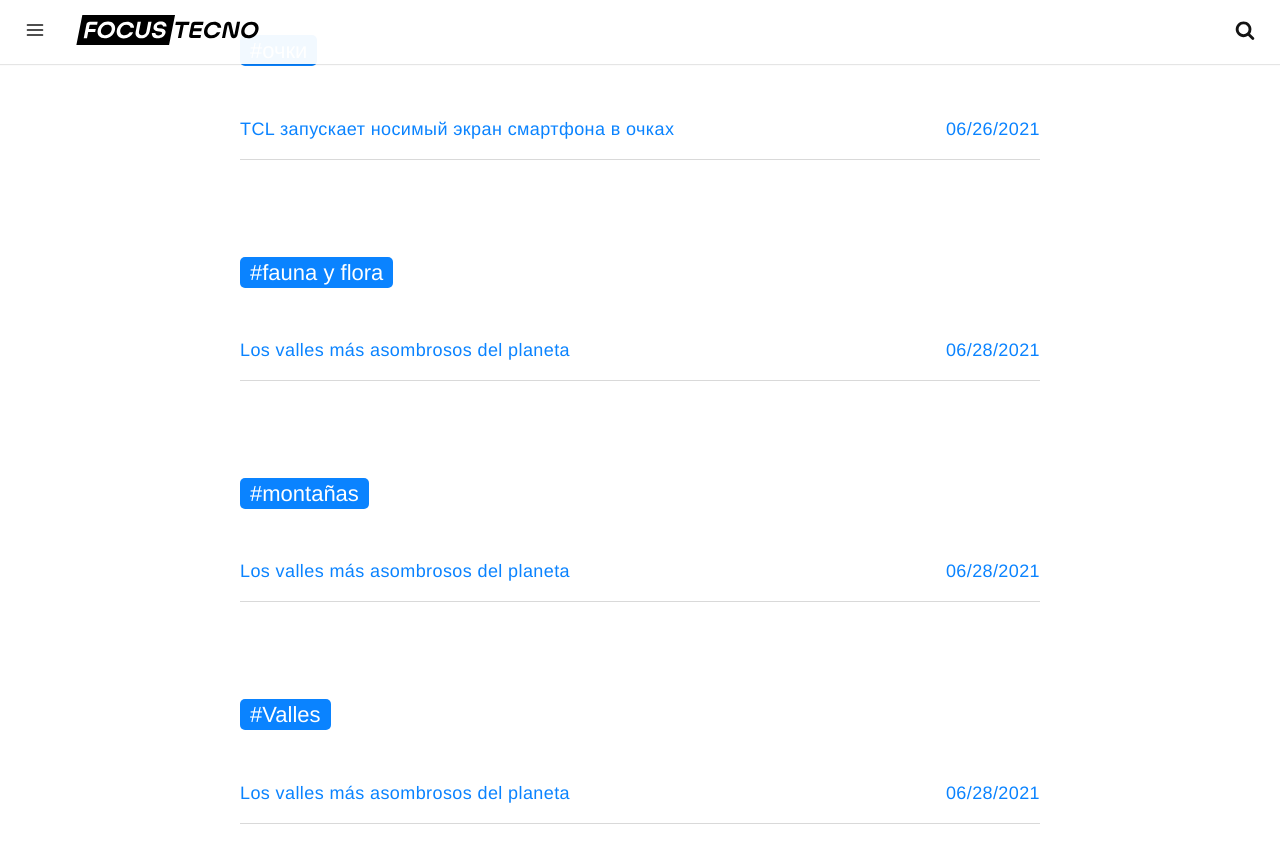
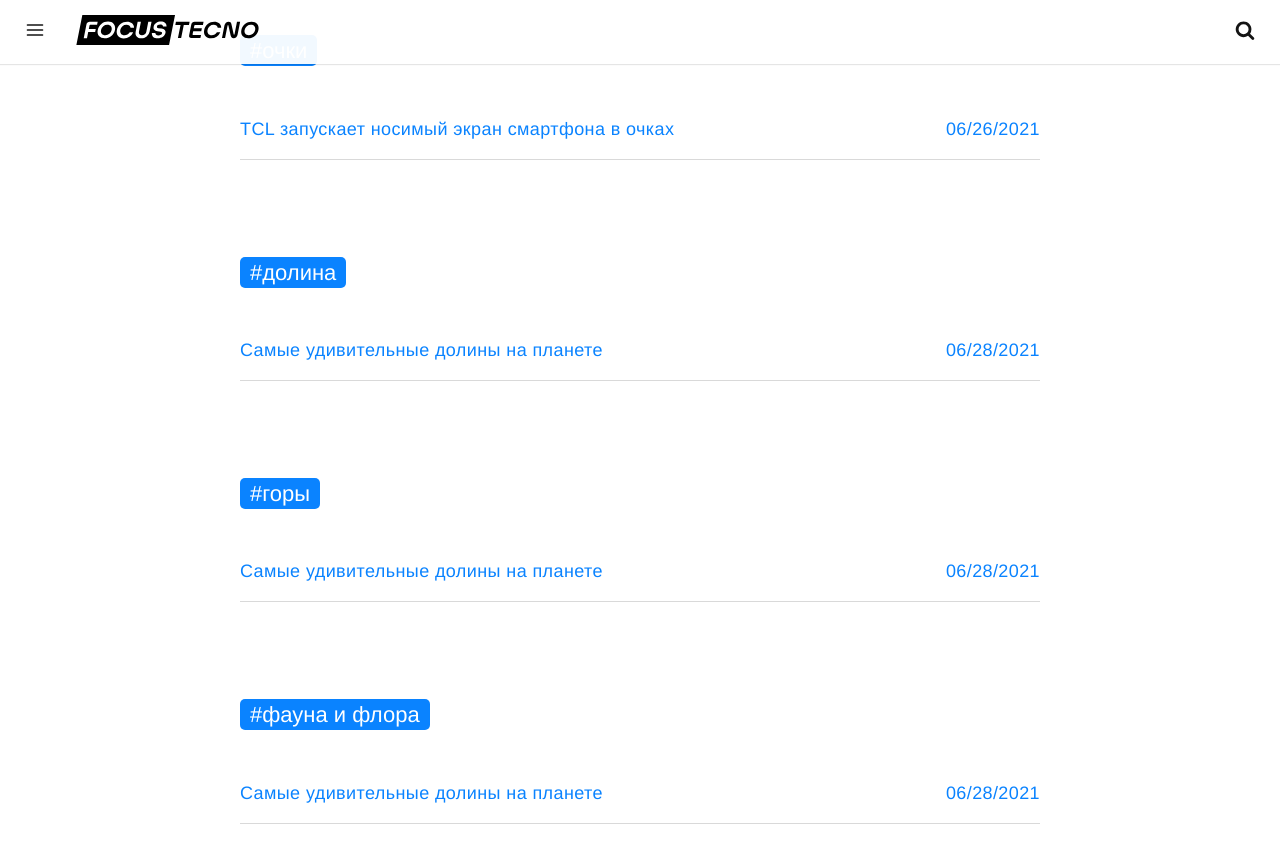
Before and after one commit to Focustecnoua/focusua, a Jekyll site: the page built from tags.html, in a window 1280 px wide and 900 px high, scrolled down 15233 px. Shown: the top 863 px of the window. Built offline with Jekyll 4.4.1, drawn with Linux system fonts in a browser that asks for light colours; some web fonts are replaced; comment, search, counter and statistics services are not loaded; some of the changed lines change nothing that is shown; some of the changed text lies outside the part shown.

Commit message:
Update from Forestry.io Focustecnoua updated _posts/2021-06-28-los-valles-mas-asombrosos-del-planeta.md

```diff
--- a/_posts/2021-06-28-los-valles-mas-asombrosos-del-planeta.md
+++ b/_posts/2021-06-28-los-valles-mas-asombrosos-del-planeta.md
@@ -1,81 +1,81 @@
 ---
-date: 2021-06-28 03:00:00 +0000
+date: 2021-06-28T03:00:00.000+00:00
 layout: post
-title: Los valles más asombrosos del planeta
-subtitle: Si estas buscando rincones exquisitos del mundo maravillosos, te presentamos
-  los más bonitos e inolvidables que querrás visitar.
-description: Si estas buscando rincones exquisitos del mundo maravillosos, te presentamos
-  los más bonitos e inolvidables que querrás visitar.
+title: Самые удивительные долины на планете
+subtitle: Если вы ищете изысканные уголки мира, мы представляем самые красивые и незабываемые
+  места, которые вам захочется посетить.
+description: Если вы ищете изысканные уголки мира, мы представляем самые красивые
+  и незабываемые места, которые вам захочется посетить.
 image: "/uploads/galeria-valles_0_plujsp.jpg"
 optimized_image: "/uploads/galeria-valles_0_plujsp-1.jpg"
 category: Nuestro Planeta
 tags:
-- fauna y flora
-- montañas
-- Valles
+- долина
+- горы
+- фауна и флора
 author: FocusTecno
 
 ---
-Donde hay grandes montañas, hay valles, constantemente acompañados por los citados paisajes montañosos. Aun cuando frecuentemente permanezcan ocultos por gigantes montañas, los valles acostumbran esconder muchas sorpresas que podríamos calificar como fabulosas, como cascadas, lagos de aguas turquesas, variedad de fauna y flora, maravillas geológicas y sitios pintorescos, cuanto menos.
+Там, где великие горы, есть долины, постоянно сопровождаемые вышеупомянутыми горными пейзажами. Несмотря на то, что они часто скрыты гигантскими горами, долины, как правило, скрывают множество сюрпризов, которые мы могли бы назвать сказочными, таких как водопады, бирюзовые озера, разнообразие фауны и флоры, геологические чудеса и живописные места, мягко говоря.
 
-Hay ciertos sitios en el planeta que podríamos titular como “los más bellos” o “los más asombrosos”. Pensar sobre el planeta, sobre ti, sobre el silencio, la vida...
+На планете есть места, которые можно назвать «самыми красивыми» или «самыми удивительными». Думая о планете, о себе, о тишине, жизни ...
 
-Aquí encontrarás una galería de ciertos sitios con asombrosos vistas repartidas a lo ancho y extenso del mundo. Varias de las imágenes se acercan a recrear lo maravillosos que son dichos sitios, empero es mucho mejor que lo veas con tus propios ojos, por lo cual deberías intentar verlos en persona alguna vez de tu vida.
+Здесь вы найдете галерею некоторых сайтов с потрясающими видами, разбросанными по всему миру. Некоторые из изображений почти воссоздают, насколько прекрасны эти сайты, но гораздо лучше увидеть это собственными глазами, поэтому вам следует попытаться увидеть их лично когда-нибудь в своей жизни.
 
-Con su ámbito natural paradisíaco y sitios sagrados de peregrinación, varios son destinos que inspira el alma: montañas boscosas, valles verdes, gargantas sensacionales, lagos prístinos y cascadas vertiginosas, llanuras salpicadas de animales salvajes...
+Райская природа и священные места паломничества - вот несколько направлений, которые вдохновляют душу: лесные горы, зеленые долины, сенсационные ущелья, нетронутые озера и головокружительные водопады, равнины, усеянные дикими животными ...
 
-A continuación te presentamos una selección de nuestros propios valles preferidos.
+Вот подборка наших любимых долин.
 
 ![](/uploads/valle-kaghan_l7b9gq.jpg)
 
-## Valle de Kaghan, Pakistán
+## Долина Каган, Пакистан
 
-Con una altura de 2.500 metros es, sin duda, uno de los sitios más salvajes y bonitos de Pakistán. Es bastante exitosa por sus lagos, arroyos y bellas cascadas. En las aguas de este precioso valle, que obtiene mucha lluvia en los veranos y mucha nieve en los inviernos, tenemos la posibilidad de descubrir truchas y mahseers. Un rincón verde repleto de coníferas.
+С высотой 2 500 метров это, несомненно, одно из самых диких и красивых мест в Пакистане. Он довольно успешен своими озерами, ручьями и красивыми водопадами. В водах этой красивой долины, где много дождей летом и много снега зимой, у нас есть возможность увидеть форель и махсеров. Зеленый уголок, полный хвойных деревьев.
 
 ![](/uploads/valle-waipio_b7ddsf.jpg)
 
-## Valle de Waipio, Hawái
+## Долина Вайпио, Гавайи
 
-Localizado en la Isla Enorme de Hawái ha sido una vez la residencia persistente de varios de los primeros Aliʻi hawaianos hasta la era del Monarca ʻumi, hogar de los reyes hawaianos. Con bosques densos y verdes, cascadas que brotan por doquier y una playa de arena negra reluciente, pertenece a los valles más preciosos de todo el mundo. Es una región de difícil ingreso por medio de una empinada cuesta, sin embargo merece la pena.
+Расположенный на Огромном острове Гавайи, он когда-то был постоянной резиденцией нескольких первых гавайских алиев до эры монарха Ауми, где жили гавайские короли. С густыми зелеными лесами, фонтанирующими водопадами и блестящим пляжем с черным песком он принадлежит к самым красивым долинам в мире. Это труднодоступный район из-за крутого склона, но оно того стоит.
 
 ![](/uploads/valle-diez-picos_j5ftib.jpg)
 
-## Valle de los 10 Picos, Canadá
+## Долина 10 вершин, Канада
 
- Designado de esta forma por los 10 picos que rodean al valle situado en el parque nacional Banff, en Alberta, Canadá, no es un rincón que pase inadvertido. Es tan fotogénico, emblemático y pintoresco que puede costarte creer que algo tan hermoso exista en nuestro mundo. Si tienes tiempo, no te olvides de pasar un óptimo rato en el lago Moraine alimentado debido a un glaciar. Este lago es bastante conocido: ¿sabías que es una de las imágenes de vista previa del sistema Android?
+Названный в честь 10 вершин, окружающих долину, расположенную в национальном парке Банф, Альберта, Канада, этот уголок не останется незамеченным. Он настолько фотогеничный, знаковый и живописный, что трудно поверить в то, что в нашем мире существует что-то столь прекрасное. Если у вас есть время, не забудьте отлично провести время на озере Морейн, питаемом ледником. Это озеро довольно хорошо известно: знаете ли вы, что это одно из изображений для предварительного просмотра системы Android?
 
 ![](/uploads/valle-jammu_whjzmk.jpg)
 
-## Valle de Jammu y Cachemira, India
+## Джамму и Кашмирская долина, Индия
 
-Entre los equipos de montañas Karakoram y Pir Panjal, este hermoso valle cuenta con unos 135 kilómetros de extenso y 32 kms de ancho de bellos paisajes y pluralidad étnica. Con un complejo sistema de irrigación, vemos una región salpicaba de cultivos de arroz y cebada junto con montañas y varios santuarios dedicados a la creencia budista.
+Эта красивая долина, расположенная между горными группами Каракорум и Пир-Панджал, составляет около 135 километров в длину и 32 километра в ширину с красивыми ландшафтами и этническим разнообразием. Со сложной ирригационной системой мы видим регион, усеянный посевами риса и ячменя, а также горы и несколько святынь, посвященных буддийской вере.
 
 ![](/uploads/valle-khumbu_gf0dno.jpg)
 
-## Valle de Khumbu, Nepal
+## Долина Кхумбу, Непал
 
-Localizado al nordeste Nepal, donde la montaña más alta de todo el mundo, el cerro Everest, se eleva a a partir del fondo del valle. Este sitio es bastante famosa en documentales y revistas de viajes, además por sus pueblos o el célebre monasterio budista de Tengboche, que ha sido construido en 1923 y que ha pasado por diversos desastres que han obligado a reconstruirlo en diversas situaciones.
+Расположен на северо-востоке Непала, где самая высокая гора в мире, Эверест, поднимается со дна долины. Это место довольно известно в документальных фильмах и туристических журналах, а также своими деревнями или знаменитым буддийским монастырем Тенгбоче, который был построен в 1923 году и который пережил различные бедствия, которые вынудили его восстанавливать в различных ситуациях.
 
 ![](/uploads/valle-yosemite_biydgf.jpg)
 
-## Valle de Yosemite, USA
+## Йосемитская долина, США
 
-Este valle glaciar ubicado en la parte centro-este de California es un lugar salvaguardado a partir de 1864, un año anteriormente del final de la Guerra Civil de Estados Unidos. Exitoso por sus cascadas, varios visitantes descienden al parque para explorar las aguas torrenciales que caen en cascada sobre las piedras. Además tendrás la posibilidad de gozar de exuberantes prados, secuoyas monumentales y una gigantesca riqueza de vida silvestre.
+Эта ледниковая долина, расположенная в восточно-центральной части Калифорнии, является охраняемым местом с 1864 года, за год до окончания гражданской войны в Соединенных Штатах. В парке есть водопады, поэтому несколько посетителей спускаются в парк, чтобы исследовать проливные воды, струящиеся по камням. У вас также будет возможность насладиться пышными лугами, монументальными секвойями и огромным богатством дикой природы.
 
 ![](/uploads/valle-duero_xmbsh8.jpg)
 
-## Valle del Duero, Portugal
+## Долина Дору, Португалия
 
-El Duero es uno de los más importantes ríos de la Península Ibérica, que fluye a partir de su origen en la provincia de Soria por medio del centro-norte española y Portugal hasta su desembocadura en Oporto. Es una región donde si buscas tranquilidad, paz y vistas fantásticas, lo encontrarás. Rememora que el valle del Duero es Patrimonio Mundial de la raza humana y una de las zonas vinícolas más viejas de todo el mundo.
+Дуэро - одна из самых важных рек на Пиренейском полуострове, которая течет от истока в провинции Сория через северо-центральную Испанию и Португалию до устья в Порту. Это регион, где вы найдете его, если ищете спокойствия, умиротворения и фантастических видов. Он напоминает, что долина Дору является объектом Всемирного наследия человечества и одним из старейших винодельческих районов в мире.
 
 ![](/uploads/valle-jiuzhaigou_qmq7hp.jpg)
 
-## Valle de Jiuzhaigou, China
+## Долина Цзючжайгоу, Китай
 
-Localizado en la provincia de Sichuan en China, el valle de Jiuzhaigou se alarga durante 720 kilómetros cuadrados. Además de los valles, los picos nevados y muchas cascadas, el primordial llamativo del valle lo representan sus coloridos lagos. Mención particular merece el “lago de las 5 flores”, un cuerpo humano de agua de color cian brillante que fluye sobre varios troncos de árboles caídos.
+Долина Цзючжайгоу, расположенная в провинции Сычуань в Китае, простирается на 720 квадратных километров. Помимо долин, снежных вершин и множества водопадов, главной достопримечательностью долины являются красочные озера. Особо следует упомянуть «Озеро пяти цветов» - человеческое тело из ярко-голубой воды, которое течет по стволам нескольких упавших деревьев.
 
 ![](/uploads/valle-lotschental_dygpou.jpg)
 
-## Valle Lötschental, Suiza
+## Долина Лёченталь, Швейцария
 
-Este valle está en los Alpes suizos. Pertenece a los valles mayores de esta nación, y este majestuoso sitio es conocido por el flujo de agua Lonza y por el curioso carnaval de Tschäggättä. El valle se prolonga unos 27 kilómetros, rodeado por montañas de 3.000 metros de elevación. Además ha sido proclamado Patrimonio de la raza humana Natural por la Organización de las Naciones Unidas para la Educación, Ciencia y Cultura en 2001.
+Эта долина находится в Швейцарских Альпах. Он принадлежит к основным долинам этой страны, и это величественное место известно потоком воды Лонца и любопытным карнавалом Чаггеття. Долина протянулась примерно на 27 километров, окруженная горами высотой 3000 метров. Он также был провозглашен Организацией Объединенных Наций по вопросам образования, науки и культуры в 2001 году естественным наследием человеческой расы.
```
